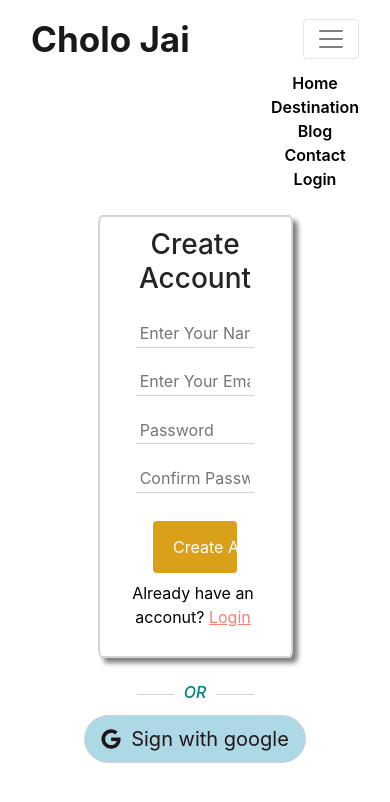
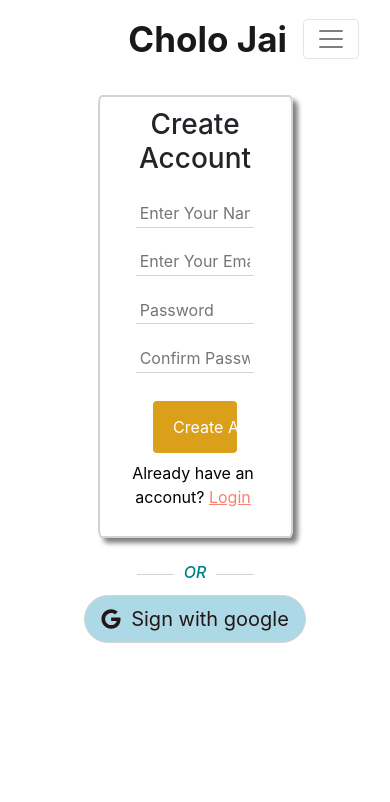
Before and after one commit to Rafee1100/react-auth-firebase, a React (Create React App) app: page /login in a window 390 px wide. Shown: the top 802 px of the page. Built offline with nearby package versions, Linux system fonts and the light colour scheme.

Commit message:
responsive done

```diff
--- a/src/components/Destination/Destination.js
+++ b/src/components/Destination/Destination.js
@@ -13,6 +13,9 @@ const Destination = () => {
                         <input ctype="text" name="place-from" /><br/>
                         <label className="place-label"  htmlFor="place-to">Drop To</label><br/>
                         <input type="text" name="place-to" /><br />
+                        <label className="place-label"  htmlFor="date">Date</label><br/>
+                        <input type="date" name="Date" /><br />
+
                         <a href="../DestinationFinal/" className=""><button className="btn btn-lg searchBtn">Confirm</button><br/></a>
                     </div>
                 </Col>
--- a/src/components/Header/Header.js
+++ b/src/components/Header/Header.js
@@ -15,11 +15,11 @@ const Header = () => {
     return (
         <div className="header">
             <Container>
-                    <Navbar expand="lg">
+                    <Navbar expand="d-flex justify-content-end  justify-content-md-end">
 
                         <Navbar.Brand className="title" href="/home">Cholo Jai</Navbar.Brand>
                         <Navbar.Toggle aria-controls="basic-navbar-nav" />
-                        <Navbar.Collapse  className="d-flex justify-content-end  justify-content-md-end">
+                        <Navbar.Collapse  className="">
                             <Nav >
                                 <Link className="px-md-4  py-md-2 mt-sm-3 mt-md-0 link-nav" to="/home" style={{textDecoration:'none'}}>Home</Link>
                                 <Link className="px-md-4  py-md-2  link-nav" to="/destination" style={{textDecoration:'none'}}>Destination</Link>
```
